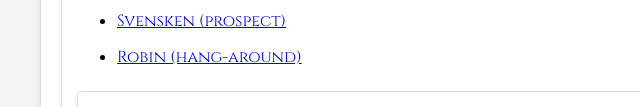
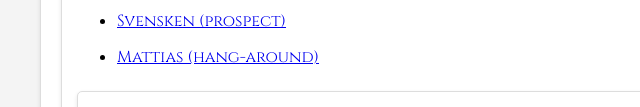
Before and after one commit to kanootcon/kanootcon, a plain HTML site: page army-lists.html in a window 1280 px wide. Shown: the part 845-952 px from the top of the page, 0-640 px from the left. Drawn offline with Linux system fonts and the light colour scheme.

Commit message:
Update army-lists.html

```diff
--- a/army-lists.html
+++ b/army-lists.html
@@ -40,7 +40,7 @@
 				<li><a href="grendal.html" id="textfile7">Grendal</a></li>
 				<li><a href="erik.html" id="textfile8">Erik (prospect)</a></li>
 				<li><a href="henrik.html" id="textfile9">Svensken (prospect)</a></li>
-				<li><a href="robin.html" id="textfile10">Robin (hang-around)</a></li>
+				<li><a href="mattias.html" id="textfile10">Mattias (hang-around)</a></li>
                 <!-- Repeat for all text files -->
             </ul>
 			<div class="content-block">
```
